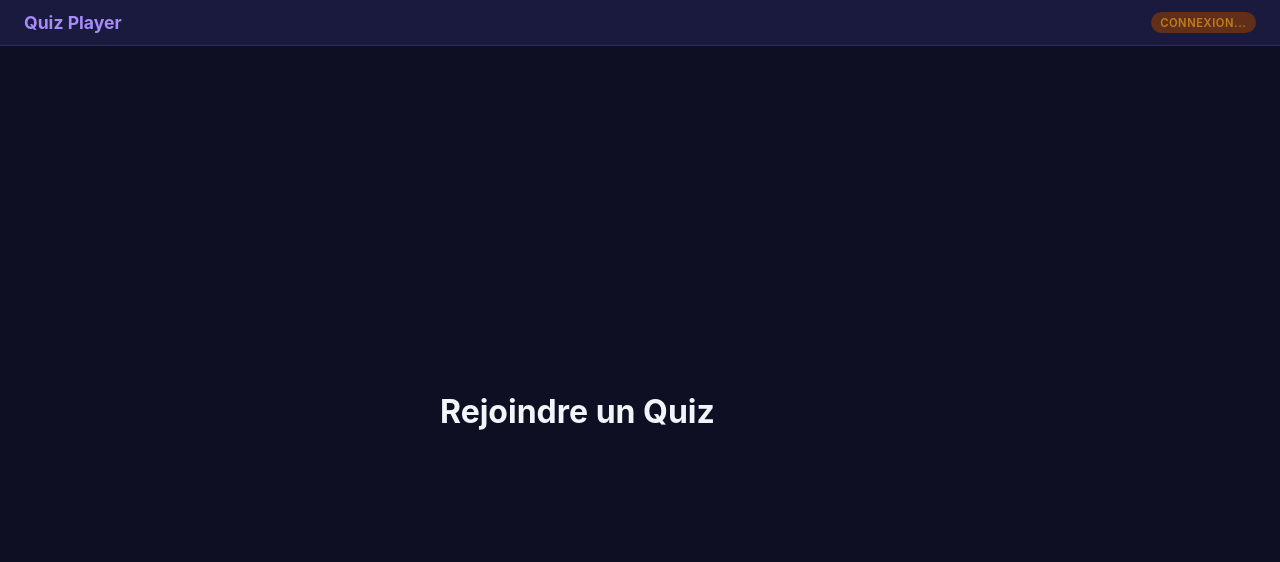
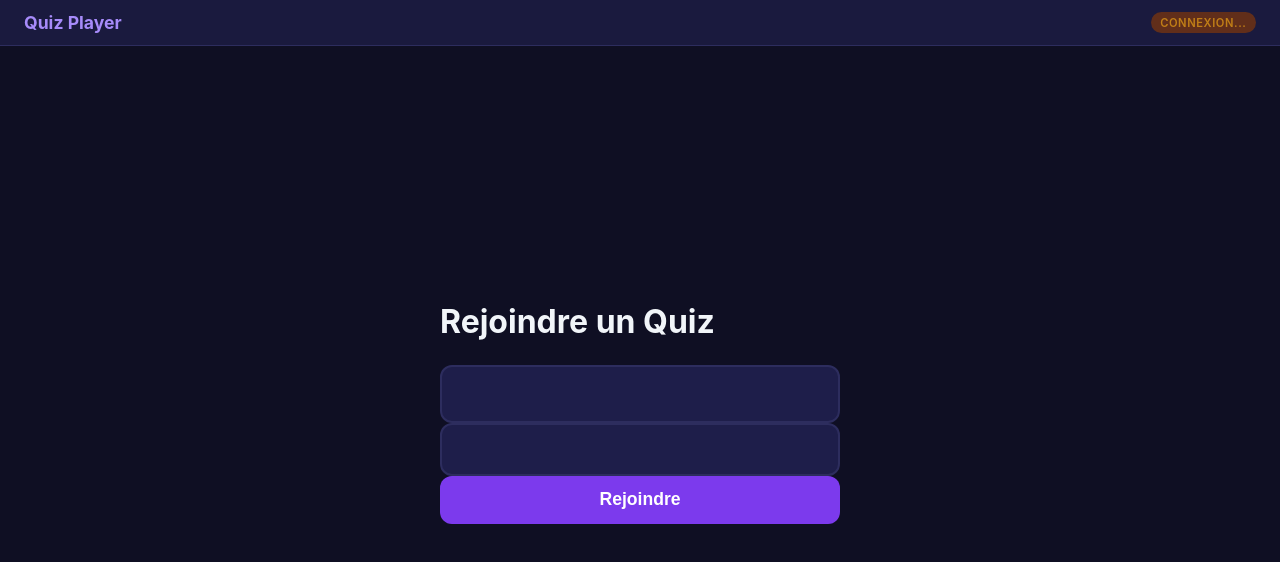
Before and after one commit to ArthurJenck/Hetic_Kahoot, a React (Vite) app in the folder player-app/: page / in a window 1280 px wide. Shown: the top 562 px of the page. Built offline with nearby package versions, Linux system fonts and the light colour scheme; no server answers.

Commit message:
feat/player: join screen

```diff
--- a/player-app/src/components/JoinScreen.tsx
+++ b/player-app/src/components/JoinScreen.tsx
@@ -16,33 +16,57 @@ interface JoinScreenProps {
  * Composant formulaire pour rejoindre un quiz existant.
  *
  * Ce qu'il faut implementer :
- * - Un champ pour le code du quiz (6 caracteres, majuscules)
- *   avec la classe .code-input pour le style monospace
- * - Un champ pour le pseudo du joueur
- * - Un bouton "Rejoindre" (classe .btn-primary)
- * - Afficher le message d'erreur s'il existe (classe .error-message)
- * - Valider que les deux champs ne sont pas vides avant d'appeler onJoin
+ * - Un champ pour le code du quiz (6 caracteres, majuscules) V
+ *   avec la classe .code-input pour le style monospace V
+ * - Un champ pour le pseudo du joueur V
+ * - Un bouton "Rejoindre" (classe .btn-primary) V
+ * - Afficher le message d'erreur s'il existe (classe .error-message) V
+ * - Valider que les deux champs ne sont pas vides avant d'appeler onJoin V
  *
  * Classes CSS disponibles : .join-form, .form-group, .code-input,
  * .error-message, .btn-primary
  */
 function JoinScreen({ onJoin, error }: JoinScreenProps) {
-  const [quizCode, setQuizCode] = useState<number | undefined>(undefined)
+  const [quizCode, setQuizCode] = useState<string | undefined>(undefined)
   const [nick, setNick] = useState<string | undefined>(undefined)
+  const [errorToDisplay, setErrorToDisplay] = useState<string | undefined>(
+    error,
+  )
 
   const handleSubmit = (e: React.FormEvent) => {
     e.preventDefault()
-    // TODO: Valider que les champs ne sont pas vides
-    // TODO: Appeler onJoin(code.toUpperCase(), name)
+
+    if (!quizCode || !nick) {
+      setErrorToDisplay('Veuillez remplir tous les champs.')
+      return
+    }
+
+    onJoin(quizCode, nick)
   }
 
   return (
-    <form className="join-form" onSubmit={handleSubmit}>
+    <form className="join-form form-group" onSubmit={handleSubmit}>
       <h1>Rejoindre un Quiz</h1>
-      {/* TODO: Afficher l'erreur si elle existe */}
-      {/* TODO: Champ code du quiz avec classe .code-input */}
-      {/* TODO: Champ pseudo */}
-      {/* TODO: Bouton Rejoindre */}
+      {errorToDisplay && <p className="error-message">{errorToDisplay}</p>}
+      <input
+        className="code-input"
+        type="text"
+        name="quizCode"
+        id="quizCode"
+        minLength={6}
+        maxLength={6}
+        onChange={(e) => setQuizCode(e.target.value.toLocaleUpperCase())}
+      />
+      <input
+        type="text"
+        name="nick"
+        id="nick"
+        maxLength={16}
+        onChange={(e) => setNick(e.target.value)}
+      />
+      <button type="submit" className="btn-primary">
+        Rejoindre
+      </button>
     </form>
   )
 }
```
Also changed, not shown: player-app/src/App.css (+41 -13 lines).
